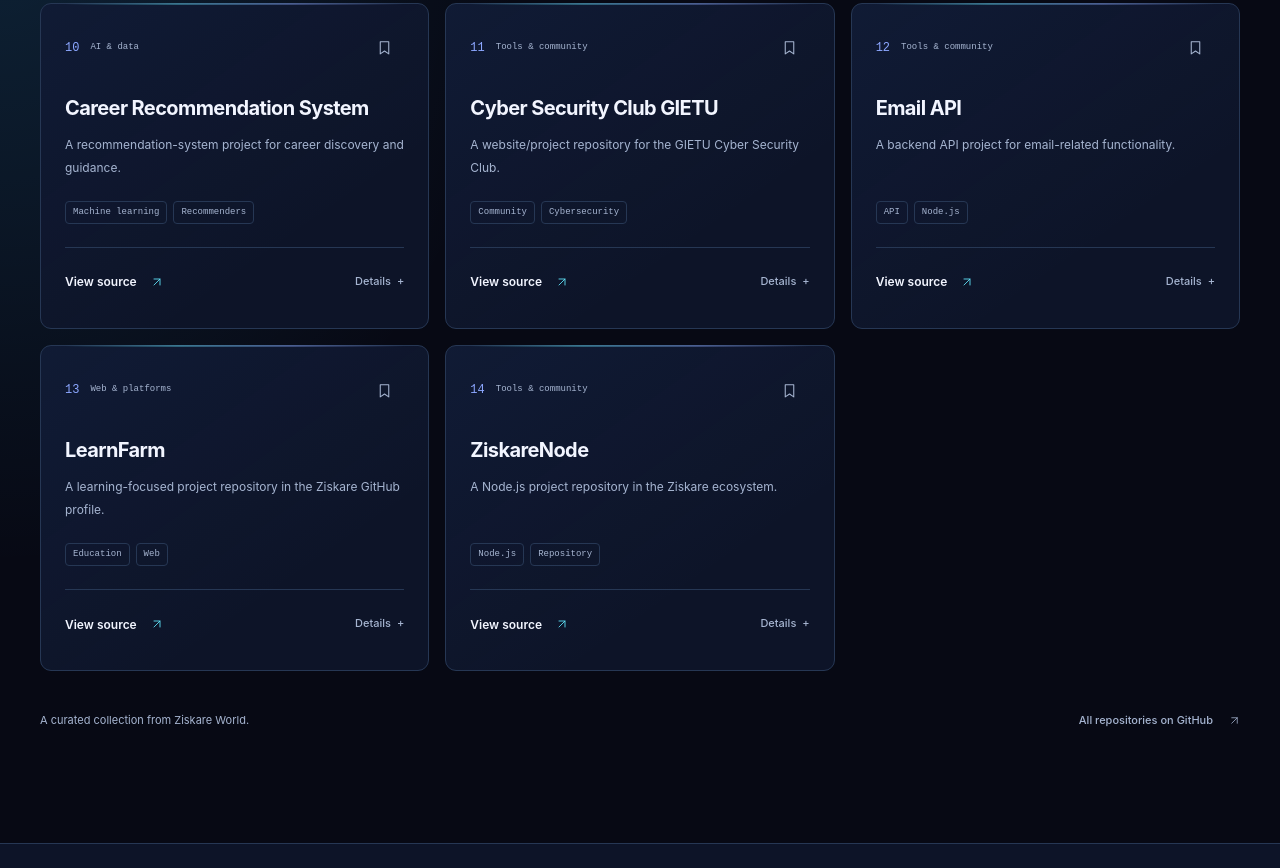
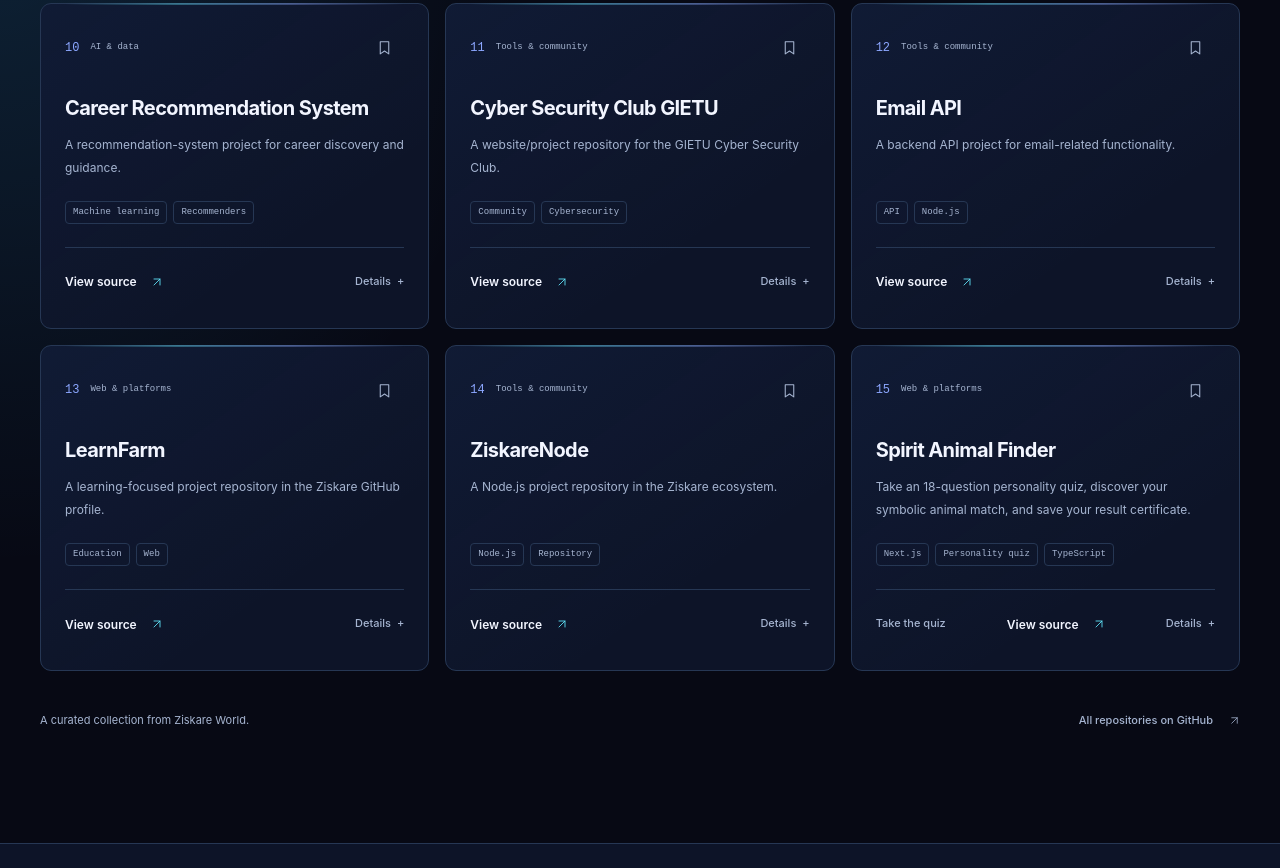
Before and after one commit to ziskare-world/ziskare-dev, a plain HTML site: page index.html in a window 1280 px wide. Shown: the part 2496-3364 px from the top of the page. Drawn offline with Linux system fonts and the light colour scheme.

Commit message:
Link Spirit Animal Finder in the Ziskare project directory

```diff
--- a/index.html
+++ b/index.html
@@ -202,7 +202,7 @@
               aria-live="polite"
               aria-atomic="true"
             >
-              14 projects
+              15 projects
             </p>
             <div>
               <button
@@ -1029,6 +1029,63 @@
               </button>
             </div>
           </article>
+          <article
+            class="project-card"
+            data-category="web"
+            data-project="spirit-animal-finder"
+            id="project-spirit-animal-finder"
+          >
+            <div class="card-top">
+              <span class="project-number">15</span
+              ><span class="category-label">Web & platforms</span
+              ><button
+                class="save-button"
+                type="button"
+                aria-pressed="false"
+                aria-label="Save Spirit Animal Finder"
+                data-save
+                hidden
+              >
+                <svg viewBox="0 0 24 24" aria-hidden="true">
+                  <path d="M6 4h12v17l-6-4-6 4z" />
+                </svg>
+              </button>
+            </div>
+            <h3>Spirit Animal Finder</h3>
+            <p class="project-description">
+              Take an 18-question personality quiz, discover your symbolic animal match, and save your result certificate.
+            </p>
+            <div class="tags">
+              <span>Next.js</span><span>Personality quiz</span><span>TypeScript</span>
+            </div>
+            <div class="card-actions">
+              <a class="text-button" href="https://animalsprit.ziskare.dev">Take the quiz</a>
+              <a
+                class="repo-link"
+                href="https://github.com/ziskare-world/spirit-animal-finder"
+                target="_blank"
+                rel="noopener noreferrer"
+                aria-label="Open Spirit Animal Finder on GitHub (opens in a new tab)"
+                >View source
+                <span aria-hidden="true"
+                  ><svg
+                    class="arrow-icon"
+                    viewBox="0 0 24 24"
+                    aria-hidden="true"
+                    focusable="false"
+                  >
+                    <path d="M6 18 18 6M6 6h12v12" /></svg></span></a
+              ><button
+                class="text-button"
+                type="button"
+                data-details
+                hidden
+                aria-label="Details for Spirit Animal Finder"
+              >
+                Details <span aria-hidden="true">+</span>
+              </button>
+            </div>
+          </article>
         </div>
         <div class="directory-footer">
           <p>A curated collection from Ziskare World.</p>
```
